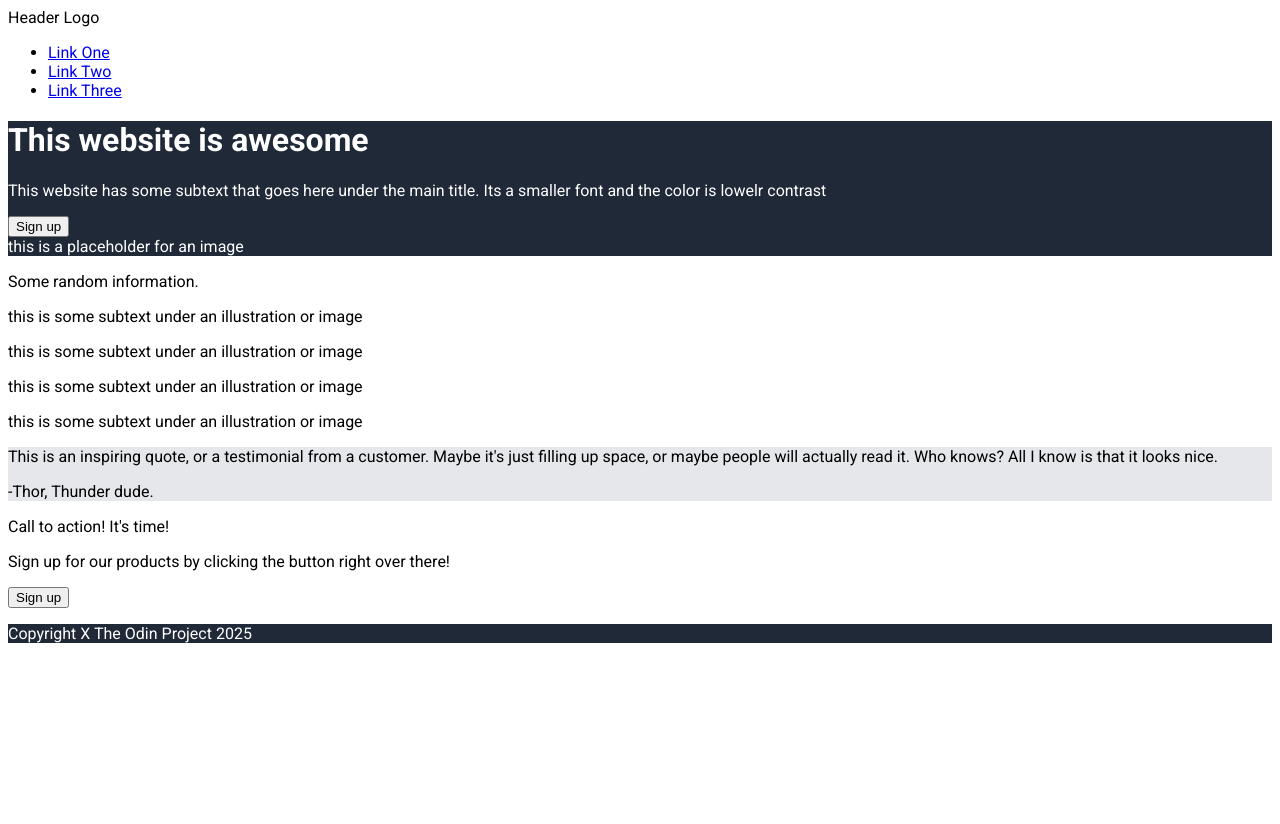
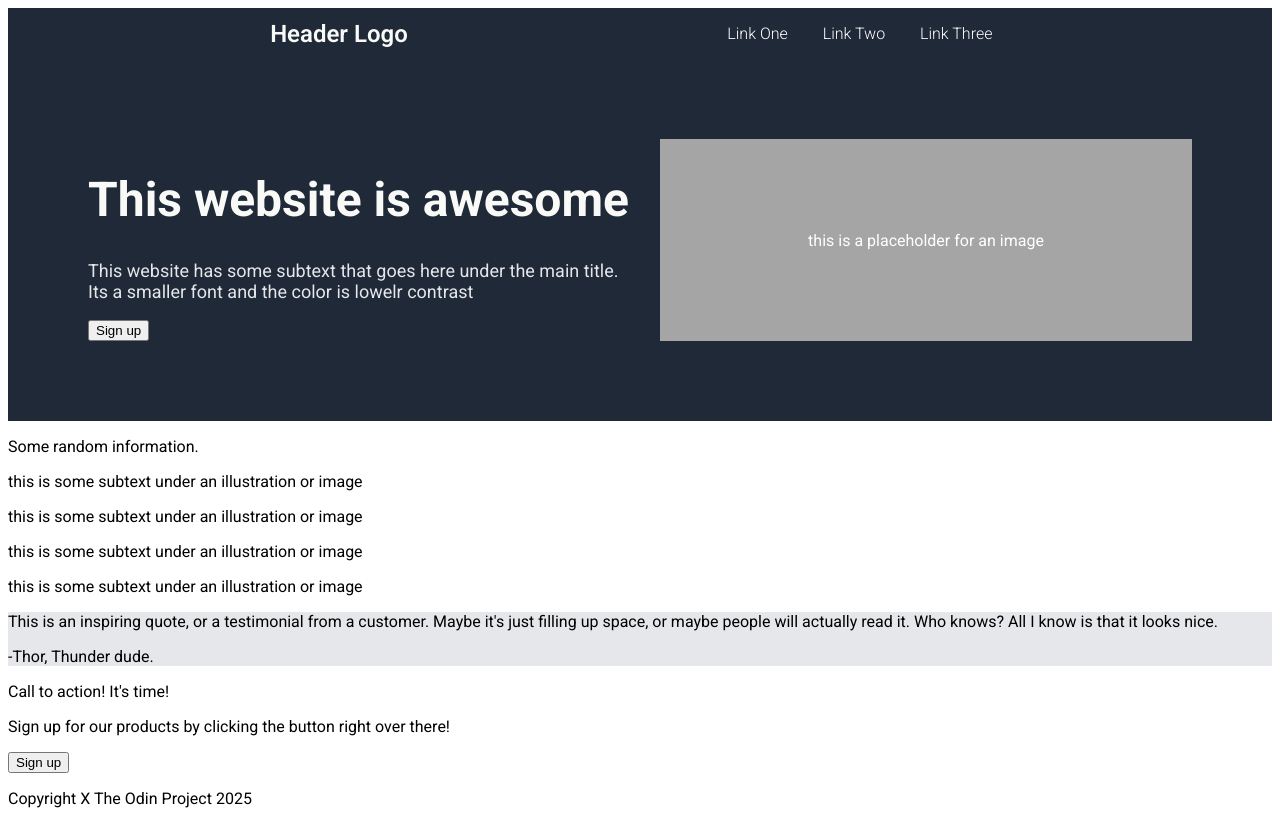
Before and after one commit to CommitMike/odin-landingpage, a plain HTML site: page index.html in a window 1280 px wide. Before the commit the page ends 800 px from the top, so only its background shows below. Drawn offline with Linux system fonts and the light colour scheme.

Commit message:
Changes made to hero section

```diff
--- a/index.html
+++ b/index.html
@@ -10,6 +10,7 @@
     <title>Odin Landing Page - CommitMike</title>
 </head>
 <body>
+    <div class="main">
         <div class="header">
             <div class="logo">
                 Header Logo
@@ -30,7 +31,8 @@
             </div>
             <div class="right">
                 <div class="image-container">
-                this is a placeholder for an image
+                    <p>this is a placeholder for an image</p>
+                </div>
             </div>
     </div>
 
--- a/style.css
+++ b/style.css
@@ -1,38 +1,105 @@
 /*
-
 Font: Roboto
-
 Dark background for hero and footer: #1F2937 [x]
-
-Hero Main Text 'this website is awesome'" 48px #F9FAF8 weight: 900
-
+Hero Main Text 'this website is awesome' 48px #F9FAF8 weight: 900 [x]
 Hero secondary text, header link text: 18px #E5E7EB
-
 Hero Logo Text: 24px #F9FAF8
 
 --
-
 Button color, call to action background color: #3882F6
-
 Information header text: 36px #F12937 weight: 900
-
 --
-
 Quote section bg color: #E5E7EB
-
 Quote text: 36px light italic #1F2937
-
 */
 
 body {
     font-family: "Roboto", sans-serif;
 }
 
-.hero, .footer {
+.main {
     background-color: #1F2937;
     color: #fff;
 }
 
+/* Navbar */
+.header {
+    display: flex;
+    justify-content: space-evenly;
+}
+
+.logo {
+    display: flex;
+    align-items: center;
+    font-weight: 600;
+    font-size: 24px;
+    color: #F9FAF8;
+}
+
+.headerlinks ul {
+    display: flex;
+    width: 300px;
+    justify-content: space-around;
+}
+
+.headerlinks ul li {
+    list-style: none;
+}
+
+.headerlinks ul li a {
+    color: #fff;
+    text-decoration: none;
+    cursor: pointer;
+    font-weight: 300;
+}
+
+/* Hero */
+.hero {
+    display: flex;
+    flex-direction: row;
+    justify-content: space-around;
+    padding: 80px;
+}
+
+.left {
+    /* display: flex;
+    flex-direction: column;
+    align-items: flex-start; */
+    flex: 1;
+}
+
+.left h1 {
+    font-size: 48px;
+    color: #F9FAF8;
+    weight: 900
+
+}
+
+.left p {
+   font-size: 18px;
+    color: #E5E7EB;
+}
+
+.right {
+    display: flex;
+    align-items: center;
+    justify-content: center;
+    flex: 1;
+}
+
+.image-container {
+    background-color: rgb(165, 165, 165);
+    width: 100%;
+    height: 100%;
+    display: flex;
+    align-items: center;
+    justify-content: center;
+    margin-left: 20px;
+}
+
+/* Random information section */
+
+/* Quote */
 .quote-container {
     background-color: #E5E7EB;
 }
```
Lines whose indentation alone changed are shown as unchanged.
